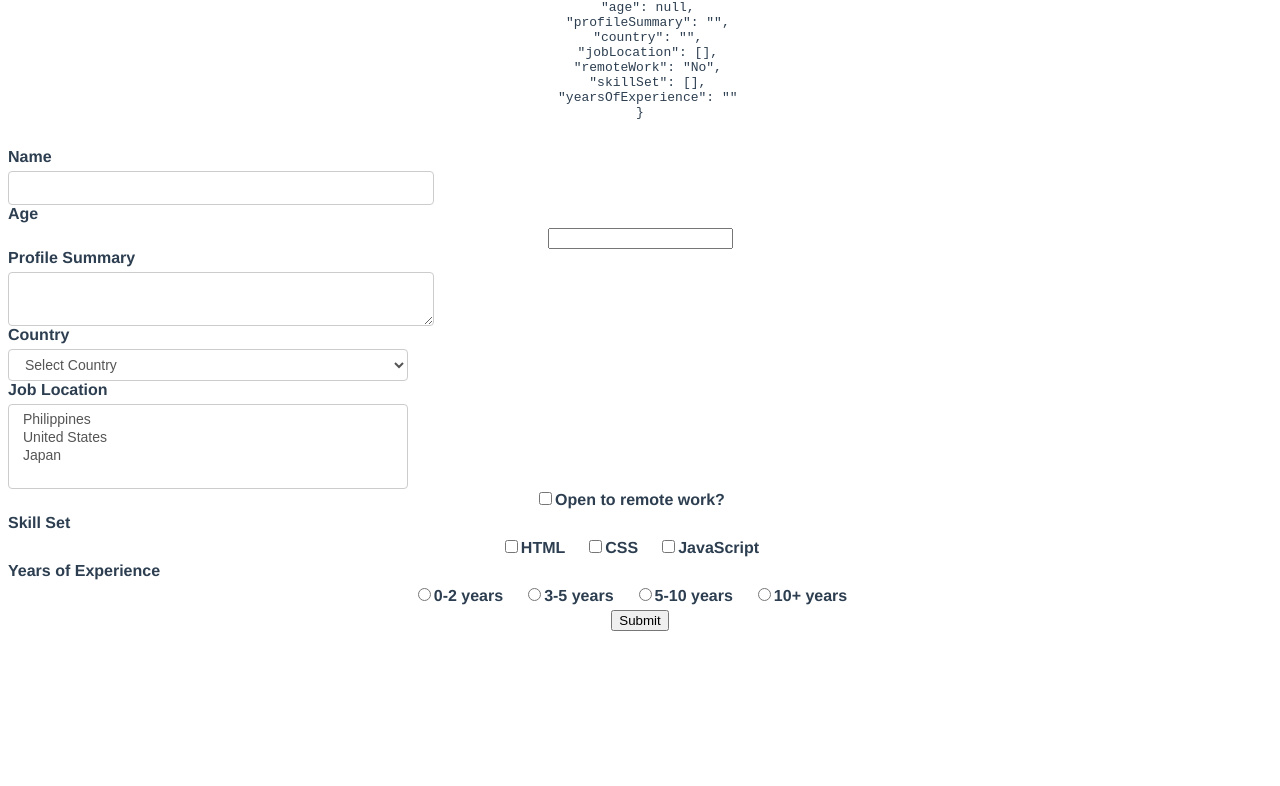
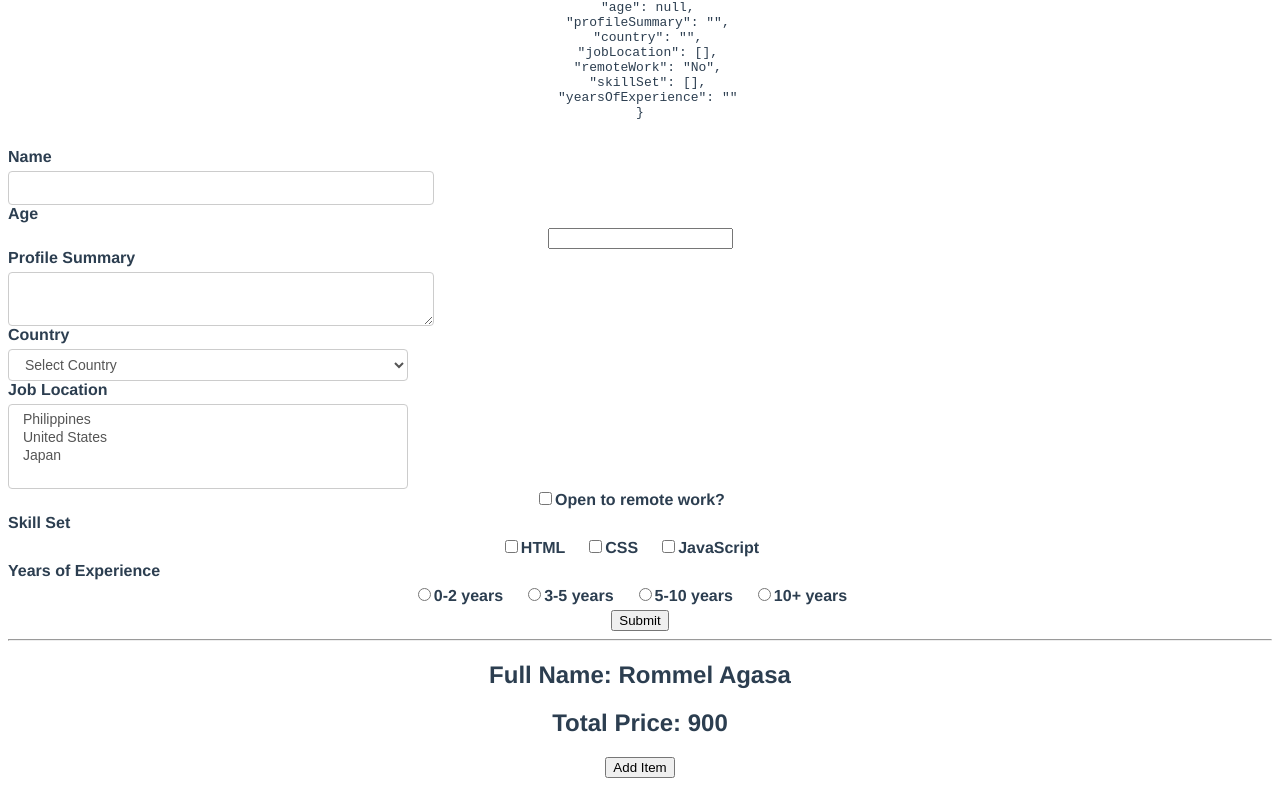
Before and after one commit to RommelAgasa/learn_vue_js, a Vue app: page / in a window 1280 px wide. Shown: the part 3419-4205 px from the top of the page. Before the commit the page ends 4058 px from the top, so only its background shows below. Built offline with nearby package versions, Linux system fonts and the light colour scheme.

Commit message:
-computed properties

```diff
--- a/src/App.vue
+++ b/src/App.vue
@@ -61,6 +61,8 @@
   <EventHandling></EventHandling>
   <hr>
   <FormHandling></FormHandling>
+  <hr>
+  <ComputedProperties></ComputedProperties>
 
 </template>
 
@@ -69,6 +71,7 @@ import ListRenderingView from './components/ListRendering.vue';
 import Methods from './components/LearnMethods.vue';
 import EventHandling from './components/EventHandling.vue';
 import FormHandling from './components/FormHandling.vue';
+import ComputedProperties from './components/ComputedProperties.vue';
 
 export default {
   name: 'App',
@@ -76,7 +79,8 @@ export default {
     ListRenderingView,
     Methods,
     EventHandling,
-    FormHandling
+    FormHandling,
+    ComputedProperties
   },
   data(){
     const obj = {
--- /dev/null
+++ b/src/components/ComputedProperties.vue
@@ -0,0 +1,52 @@
+<template>
+
+
+    <h2>Full Name: {{ fullName }} </h2>
+    <h2>Total Price: {{ totalPrice }}</h2>
+
+
+    <button
+        @click="items.push({id: 4, name: 'Tablet', price: 200})">
+        Add Item
+    </button>
+
+</template>
+
+
+<script>
+
+export default {
+    name: 'ComputedProperties',
+    data(){
+        return {
+            firstName: 'Rommel',
+            lastName: 'Agasa',
+            items: [
+                {id: 1, name: 'TV', price: 100},
+                {id: 2, name: 'Laptop', price: 500},
+                {id: 3, name: 'Phone', price: 300}
+            ]
+        }
+    },
+    methods:{
+
+    },
+    computed: {
+        fullName(){
+            return `${this.firstName} ${this.lastName}`;
+        },
+        totalPrice(){
+            return this.items.reduce((total, curr) => (total += curr.price), 0);
+        }
+    }
+}
+
+</script>
+
+<style>
+#computed-properties {
+    font-family: Arial, sans-serif;
+    padding: 20px;
+}
+
+</style>
```
